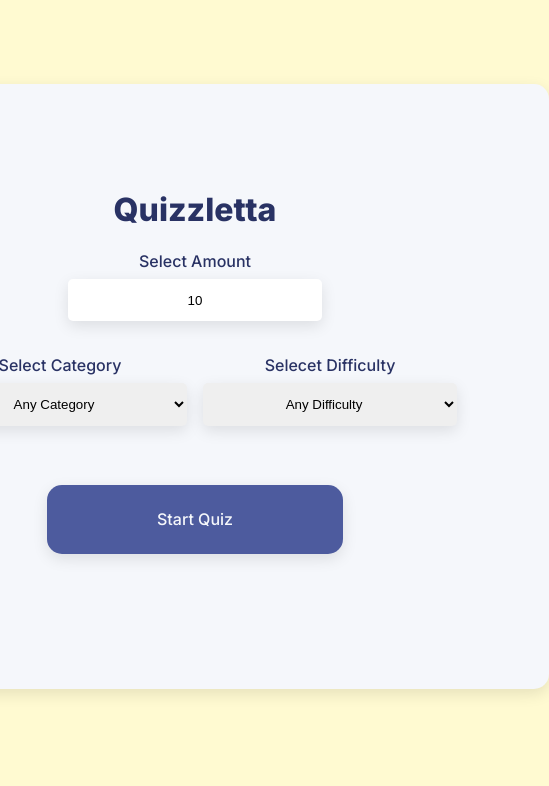
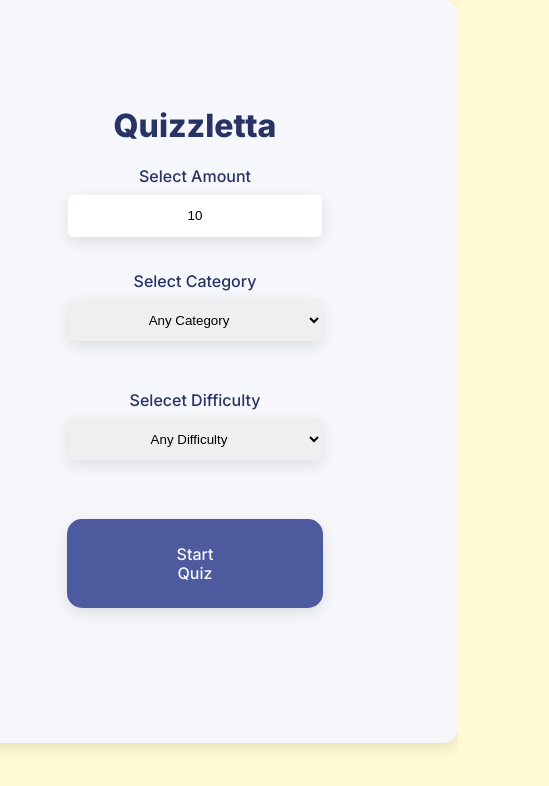
Before and after one commit to GarikHk/quizletta, a React (Vite) app: page / in a window 390 px wide. Shown: the top 786 px of the page, 549 px wide, since content can reach past the window. Built offline with nearby package versions, Linux system fonts and the light colour scheme.

Commit message:
Made some adjustments for mobile devices

```diff
--- a/components/Settings.jsx
+++ b/components/Settings.jsx
@@ -42,8 +42,8 @@ export default function Settings() {
                     />
                 </div>
 
-                <div className="settings-cat-diff">
-                    <div className="settings-category">
+                <div className="settings-prop">
+                    <div className="settings-item">
                         <label htmlFor="category">Select Category</label>
                         <select name="category" className="settings-params" id="category" defaultValue="any">
                             <option value="any">Any Category</option>
@@ -74,7 +74,7 @@ export default function Settings() {
                         </select>
                     </div>
 
-                    <div className="settings-difficulty">
+                    <div className="settings-item">
                         <label htmlFor="difficulty">Selecet Difficulty</label>
                         <select name="difficulty" className="settings-params" id="difficulty" defaultValue="any">
                             <option value="any">Any Difficulty</option>
--- a/index.html
+++ b/index.html
@@ -3,11 +3,11 @@
 
 <head>
 	<meta charset="UTF-8" />
+	<meta name="viewport" content="width=device-width, initial-scale=1.0" />
 	<link rel="icon" type="image/svg+xml" href="/quiz.svg" />
 	<link rel="preconnect" href="https://fonts.googleapis.com">
 	<link rel="preconnect" href="https://fonts.gstatic.com" crossorigin>
 	<link href="https://fonts.googleapis.com/css2?family=Inter:wght@500;600;700;800&display=swap" rel="stylesheet">
-	<meta name="viewport" content="width=device-width, initial-scale=1.0" />
 	<title>Quizzletta</title>
 </head>
 
--- a/src/index.css
+++ b/src/index.css
@@ -1,3 +1,39 @@
+@media (max-width: 600px) {
+    main {
+        margin: 0;
+        padding: 0;
+    }
+
+    .settings-amount input,
+    .settings-prop select {
+        width: 90%;
+    }
+
+    .settings-form button {
+        padding: 2vh 5vh;
+    }
+
+    .site-wrapper {
+        display: flex;
+        justify-content: center;
+        align-items: center;
+        /* height: 100vh; */
+        width: auto;
+    }
+
+    .settings-prop {
+        display: flex;
+        flex-direction: column;
+        align-items: center;
+        justify-content: center;
+    }
+
+    .question-answers-box {
+        width: auto;
+        flex-wrap: wrap;
+    }
+}
+
 * {
     box-sizing: border-box;
 }
@@ -58,13 +94,11 @@ input::-webkit-inner-spin-button {
 }
 
 main {
-    width: 90vh;
     text-align: center;
     padding: 10vh;
     background: #F5F7FB;
     border-radius: 15px;
     box-shadow: 0px 5px 15px rgba(0, 0, 0, 0.1);
-    margin: 10vh auto;
 }
 
 /* SETTINGS */
@@ -89,7 +123,7 @@ main {
 }
 
 .settings-amount input,
-.settings-cat-diff select {
+.settings-prop select {
     margin: 1vh;
     height: 5vh;
     width: 30vh;
@@ -98,10 +132,16 @@ main {
     box-shadow: 0px 5px 15px rgba(0, 0, 0, 0.1);
 }
 
-.settings-cat-diff {
+.settings-prop {
     display: flex;
     align-items: center;
     justify-content: center;
+    gap: 40px;
+}
+
+.settings-item {
+    display: flex;
+    flex-direction: column;
 }
 
 .settings-form button {
@@ -132,6 +172,7 @@ main {
     flex-direction: column;
     justify-content: center;
     align-items: center;
+    width: auto;
 }
 
 .question p {
```
